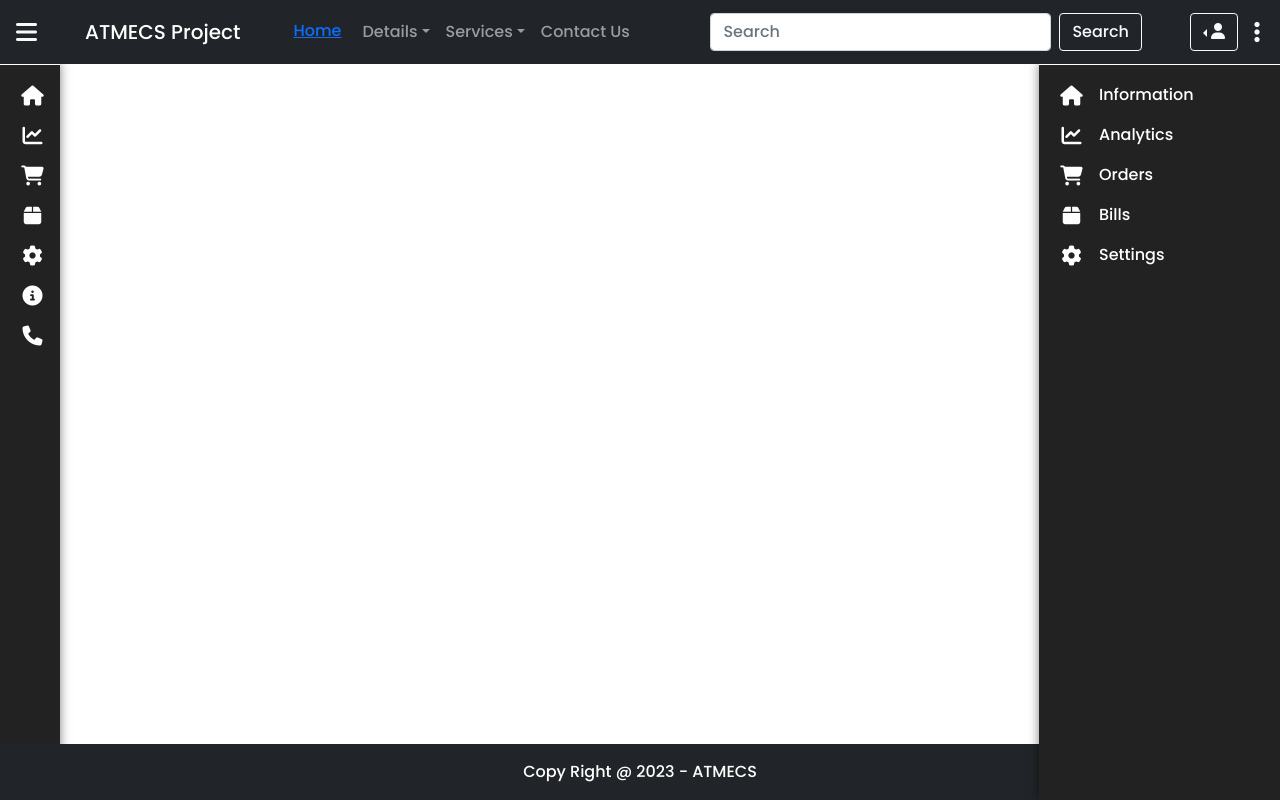
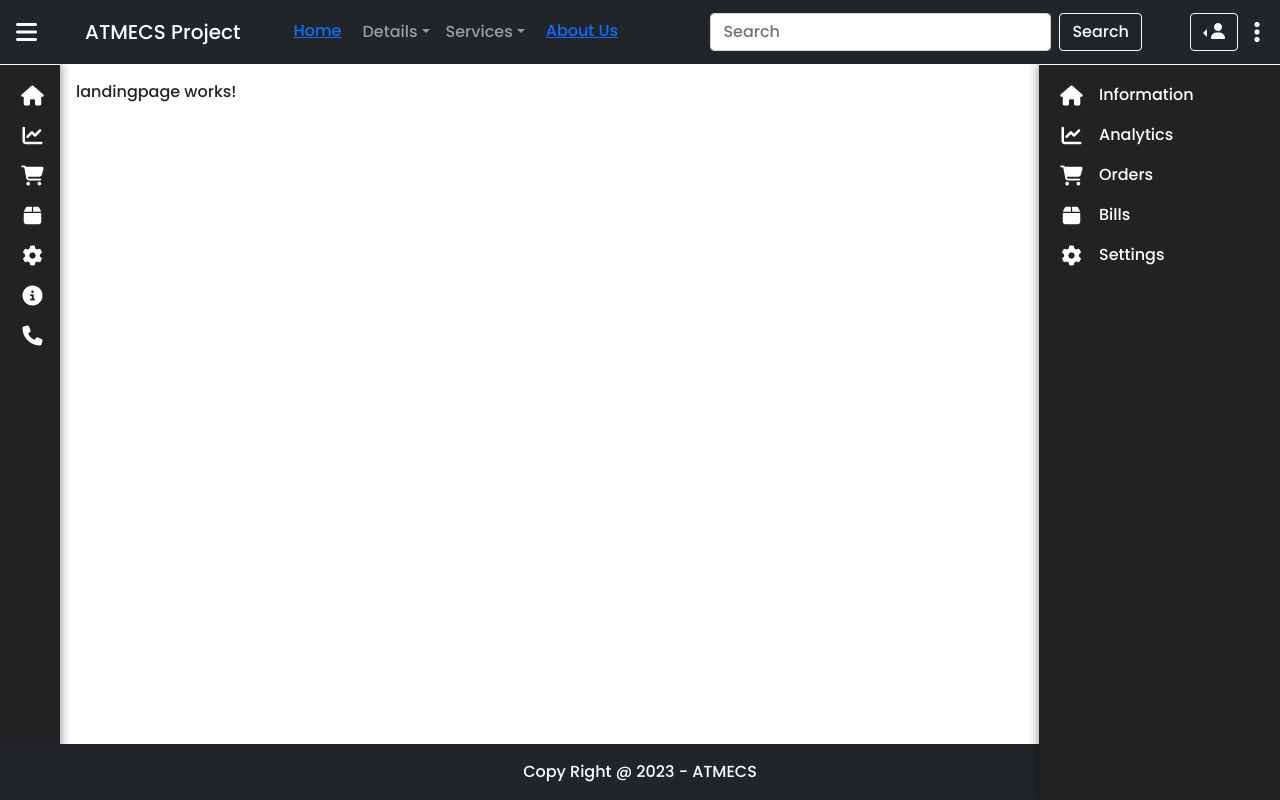
Before and after one commit to Atmecs-project/UI-POC, an Angular app: page /login in a window 1280 px wide. Both pictures are taken after typing "Sample", "Sample123" into the empty fields and a click on the button "Login". Shown: the top 800 px of the page. Built offline with nearby package versions, Linux system fonts and the light colour scheme.

Commit message:
RouterOutlet

```diff
--- a/src/app/app.component.html
+++ b/src/app/app.component.html
@@ -21,6 +21,7 @@
   <main>
     <app-side-nav [sideNavStatus]="sideNavStatus" [ngClass]="{'app-side-nav-open':sideNavStatus}"></app-side-nav>
     <div class="display-area p-3" [ngClass]="{'display-area-shrink':sideNavStatus}">
+      <router-outlet></router-outlet>
       <app-right-nav [rsideNavStatus]="rsideNavStatus" [ngClass]="{'app-right-nav-open':rsideNavStatus}">
       </app-right-nav>
     </div>
--- a/src/app/header/header.component.html
+++ b/src/app/header/header.component.html
@@ -9,6 +9,7 @@
                 <a class="nav-link" routerLink="/home" routerLinkActive="active" role="button" aria-pressed="true" class="btn btn-link "
                 data-bs-toggle="dropdown">Home</a>
             </li>
+
             <li class="nav-item dropdown">
                 <a class="nav-link dropdown-toggle" href="" role="button"
                 data-bs-toggle="dropdown">Details</a>
@@ -28,8 +29,8 @@
                 </ul>
             </li>
             <li class="nav-item dropdown">
-                <a class="nav-link" href="" role="button"
-                data-bs-toggle="dropdown">Contact Us</a>
+                <a class="nav-link" routerLink="/about" routerLinkActive="active" role="button" aria-pressed="true" class="btn btn-link "
+                data-bs-toggle="dropdown">About Us</a>
             </li>
         </ul>
     </div>
```
